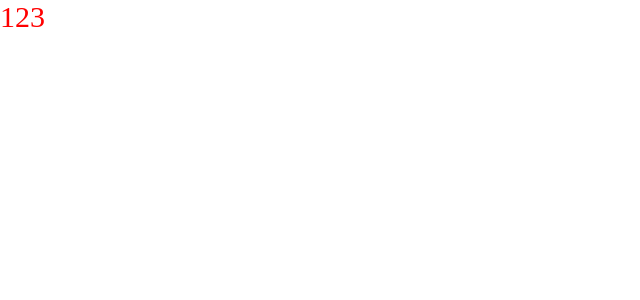
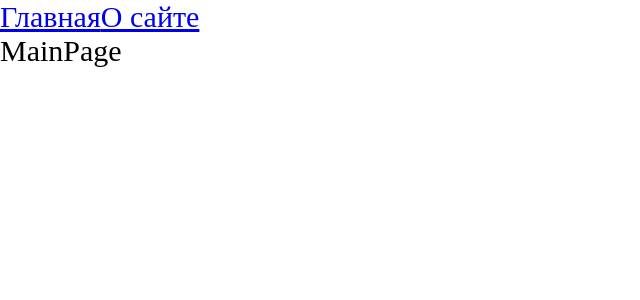
Before and after one commit to RTBGist/ReactSelf, a React app: page / in a window 1280 px wide. Shown: the top 300 px of the page, without its empty margins (0-640 px from the left). Built offline with nearby package versions, Linux system fonts and the light colour scheme.

Commit message:
Добавил react router dom, добавили чанки для разбивания страничек main/about, добавил suspense/lazy для подгрузки нужных страниц, а не всего бандла разом

```diff
--- a/package.json
+++ b/package.json
@@ -15,6 +15,7 @@
     "@types/node": "^17.0.21",
     "@types/react": "^17.0.39",
     "@types/react-dom": "^17.0.11",
+    "@types/react-router-dom": "^5.3.3",
     "@types/webpack": "^5.28.0",
     "@types/webpack-dev-server": "^4.7.2",
     "css-loader": "^6.6.0",
@@ -32,6 +33,7 @@
   },
   "dependencies": {
     "react": "^17.0.2",
-    "react-dom": "^17.0.2"
+    "react-dom": "^17.0.2",
+    "react-router-dom": "^6.2.1"
   }
 }
--- a/src/App.tsx
+++ b/src/App.tsx
@@ -1,11 +1,25 @@
-import React from 'react';
+import React, { Suspense } from 'react';
 import './index.scss';
+import {Link, Route, Routes} from "react-router-dom";
+
+import {AboutPageAsync} from "./pages/AboutPage/AboutPage.async";
+import {MainPageAsync} from "./pages/MainPage/MainPage.async";
 
 
 const App = () => {
 	return (
 			<div className='app'>
-				<div className="test">123</div>
+
+				<Link to={'/'}>Главная</Link>
+				<Link to={'/about'}>О сайте</Link>
+
+				<Suspense fallback={<div>Loading...</div>}>
+					<Routes>
+						<Route path={'/about'} element={<AboutPageAsync />} />
+						<Route path={'/'} element={<MainPageAsync />} />
+					</Routes>
+				</Suspense>
+
 			</div>
 	);
 };
--- a/src/index.tsx
+++ b/src/index.tsx
@@ -1,7 +1,10 @@
 import {render} from "react-dom";
 import App from "./App";
+import {BrowserRouter} from "react-router-dom";
 
 render(
-		<App />,
+		<BrowserRouter>
+			<App />
+		</BrowserRouter>,
 		document.getElementById('root')
 )
--- /dev/null
+++ b/src/pages/AboutPage/AboutPage.async.tsx
@@ -0,0 +1,3 @@
+import {lazy} from "react";
+
+export const AboutPageAsync = lazy(() => import('./AboutPage'));
--- /dev/null
+++ b/src/pages/AboutPage/AboutPage.tsx
@@ -0,0 +1,11 @@
+import React from 'react';
+
+const AboutPage = () => {
+	return (
+			<div>
+				ABOUT PAGE
+			</div>
+	);
+};
+
+export default AboutPage;
--- /dev/null
+++ b/src/pages/MainPage/MainPage.async.tsx
@@ -0,0 +1,3 @@
+import {lazy} from "react";
+
+export const MainPageAsync = lazy(() => import('./MainPage'));
--- /dev/null
+++ b/src/pages/MainPage/MainPage.tsx
@@ -0,0 +1,11 @@
+import React from 'react';
+
+const MainPage = () => {
+	return (
+			<div>
+				MainPage
+			</div>
+	);
+};
+
+export default MainPage;
```
Also changed, not shown: 1 other file (tests, documents, lock files or other folders).
